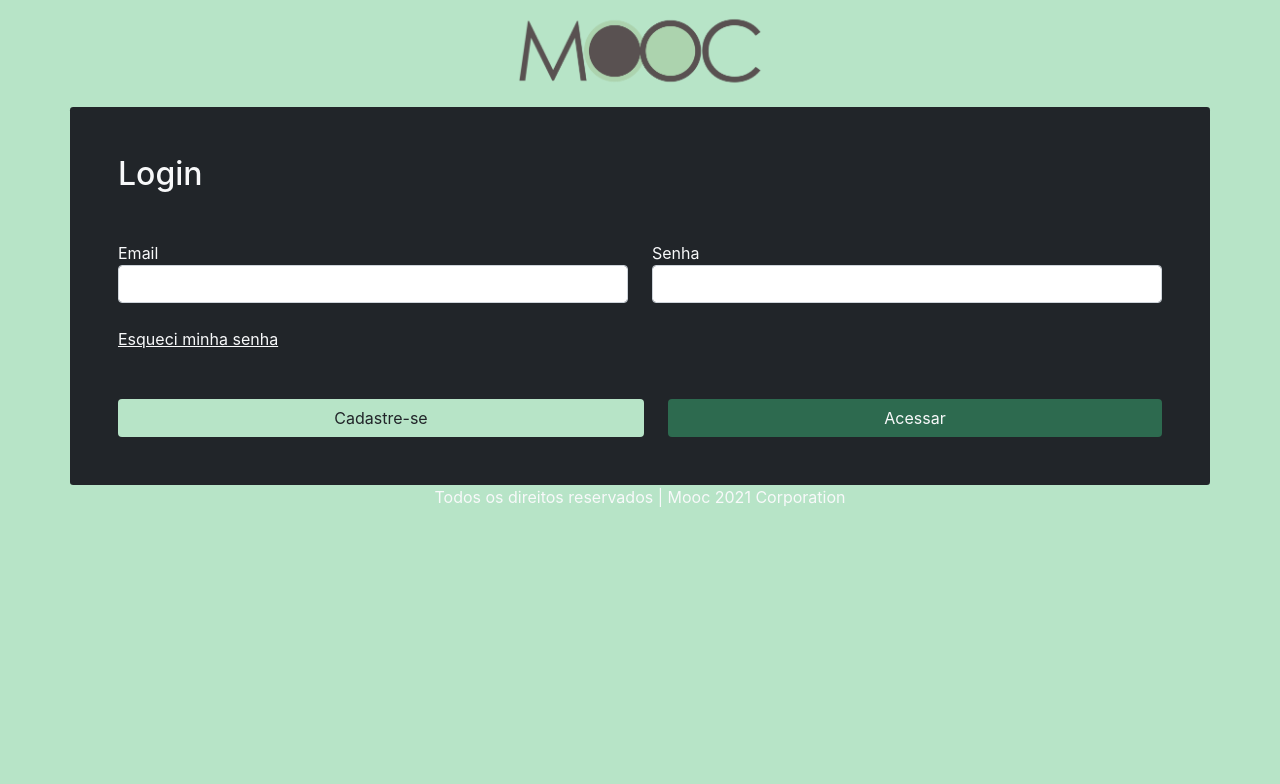
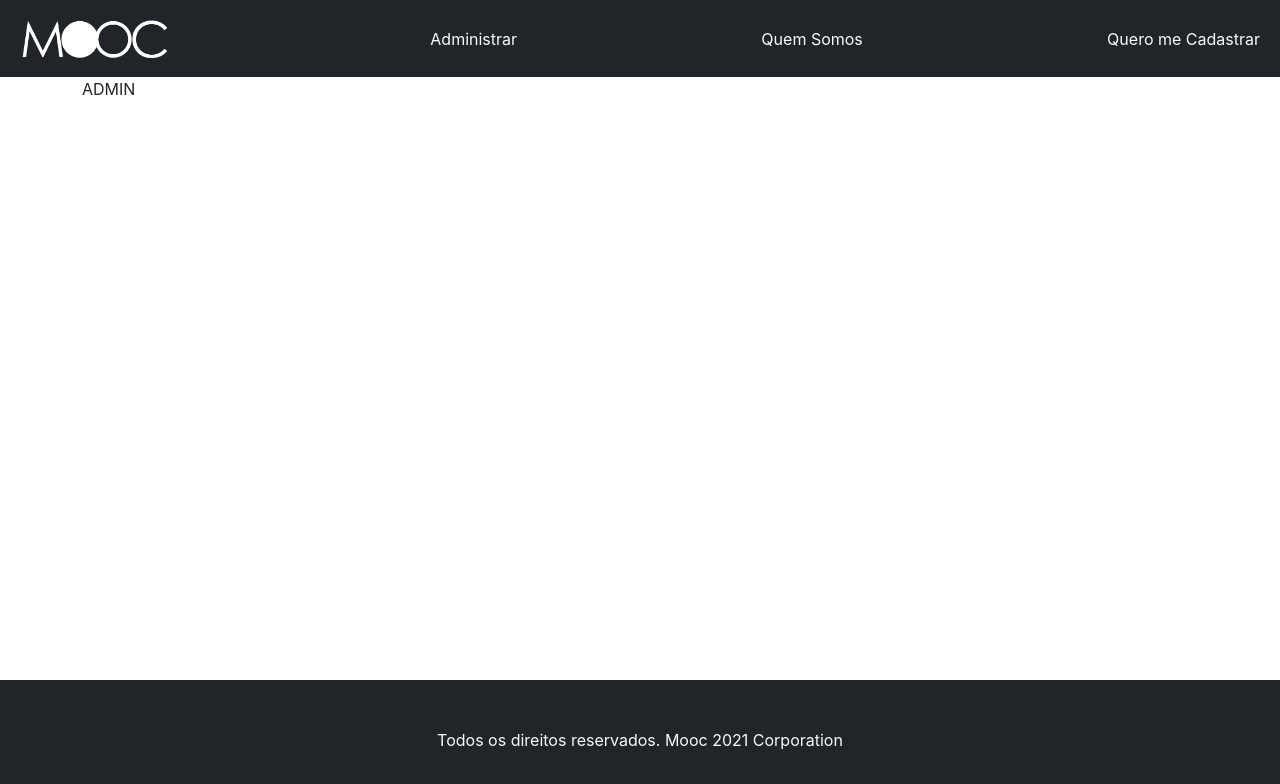
Before and after one commit to Challenge-FIAP/frontend-moocbank, a React (Create React App) app: page /admin in a window 1280 px wide. Shown: the top 784 px of the page. Built offline with nearby package versions, Linux system fonts and the light colour scheme.

Commit message:
Refatorando estrutura e fazendo roda de cadastro funcionar

```diff
--- a/src/App.js
+++ b/src/App.js
@@ -1,9 +1,10 @@
-import Login from "./components/Login"
-import Cadastro from "./components/Cadastro"
-import Home from "./components/Home"
-import QuemSomos from "./components/QuemSomos"
+import Login from "./views/Login"
+import Cadastro from "./views/Cadastro"
+import Home from "./views/Home"
+import QuemSomos from "./views/QuemSomos"
+import Admin from "./views/Admin"
 
-import { Route, Routes } from 'react-router-dom';
+import { Route, Routes } from "react-router-dom"
 
 function App() {
   return (
@@ -13,12 +14,10 @@ function App() {
         <Route path='/register' element={<Cadastro />} />
         <Route path='/home' element={<Home />} />
         <Route path='/about' element={<QuemSomos />} />
+        <Route path='/admin' element={<Admin />} />
         <Route path='*' element={<Login />} />
       </Routes>
     </main>
-    // <div className="App container-fluid bg-light-green">
-    //   <Login />
-    // </div>
   )
 }
 
--- a/src/components/Menu.js
+++ b/src/components/Menu.js
@@ -1,25 +1,29 @@
 import React from 'react'
 import { Link } from 'react-router-dom';
 
-const Menu = () => {
+const Menu = ({ admin }) => {
   return(
-    <nav className="navbar w-100 bg-dark text-light p-3">
+    <nav className={`navbar w-100 bg-dark text-light ${admin ? 'p-1' : 'p-3'}`}>
       <ul className="m-0 p-0 mx-3 navbar-nav flex-row justify-content-between align-items-center w-100">
         <Link className="navbar-brand text-light" to="/">
           <img src="./images/mooc_logo_branco.png" className="w-150px" alt="Logo Mooc Branco" />
         </Link>
-        <li className="nav-item">
-          <a href="#" className="nav-link text-light">Nosso Trabalho</a>
-        </li>
+        <Link className="nav-item d-flex justify-content-center align-items-center text-light text-decoration-none" to="/admin">
+          Administrar
+        </Link>
         <Link className="nav-item d-flex justify-content-center align-items-center text-light text-decoration-none" to="/about">
           Quem Somos
         </Link>
         <Link className="nav-item d-flex justify-content-center align-items-center text-light text-decoration-none" to="/register">
           Quero me Cadastrar
         </Link>
-        <Link className="nav-item btn btn-outline-green" to="/">
-          Acessar minha conta
-        </Link>
+        { !admin &&
+          <>
+            <Link className="nav-item btn btn-outline-green" to="/">
+              Acessar minha conta
+            </Link>
+          </>
+        }
       </ul>
     </nav>
   )
--- /dev/null
+++ b/src/views/Admin.js
@@ -0,0 +1,16 @@
+import Menu from "../components/Menu"
+import Footer from "../components/Footer"
+
+const Admin = () => {
+  return (
+    <div className="w-100 h-100 d-flex flex-column">
+      <Menu admin={true} />
+      <div className="flex-grow-1 container d-flex flex-wrap w-100">
+        ADMIN
+      </div>
+      <Footer />
+    </div>
+  )
+}
+
+export default Admin
--- a/src/components/Cadastro.js
+++ b/src/views/Cadastro.js
@@ -1,8 +1,8 @@
 import React, { useState } from "react"
 import axios from "axios"
-import Input from "./Input"
-import Menu from "./Menu"
-import Footer from "./Footer"
+import Input from "../components/Input"
+import Menu from "../components/Menu"
+import Footer from "../components/Footer"
 
 const formData = {
   email: "",
@@ -22,8 +22,10 @@ const Cadastro = () => {
 
   const postCadastro = async cadastro => {
     try {
+      if(!cadastro.name || !cadastro.password) return false
       setIsLoading(true)
-      const response = await axios.post(`http://localhost:8080/api/user`, cadastro)
+      const filterCadastro = { nome: cadastro.name, idade: 21, documento: '688.822.310-89', senha: cadastro.password }
+      const response = await axios.post(`http://localhost:8080/api/user`, filterCadastro)
       if(!response || typeof response != "object") throw new Error("Retorno da API incorreto")
       setIsLoading(false)
     }catch(e) {
@@ -86,9 +88,10 @@ const Cadastro = () => {
           </div>
           <div className="col-md-3">
             <Input
-              name="phone"
-              onChange={e => setInput({ phone: e.target.value })}
-              label="Telefone"
+              name="password"
+              onChange={e => setInput({ password: e.target.value })}
+              label="Senha"
+              type="password"
             />
           </div>
         </div>
--- a/src/components/Home.js
+++ b/src/views/Home.js
@@ -1,6 +1,6 @@
 import React from "react"
-import Menu from "./Menu"
-import Footer from "./Footer"
+import Menu from "../components/Menu"
+import Footer from "../components/Footer"
 
 const Home = () => {
   return (
--- a/src/components/Login.js
+++ b/src/views/Login.js
@@ -1,5 +1,5 @@
 import React, { useState } from "react"
-import Input from "./Input"
+import Input from "../components/Input"
 import { Link } from 'react-router-dom';
 
 const formData = {
@@ -15,22 +15,22 @@ const Login = () => {
   }
 
   return (
-    <div className="d-flex flex-column justify-center align-center bg-green w-100 h-100">
+    <div className="d-flex flex-column justify-center align-center w-100 h-100">
       <h1 className="fs-4 text-center">
         <img src="./images/mooc_logo.png" className="w-250px" alt="Logo da Mooc" />
       </h1>
       <div className="container-sm p-5 bg-dark rounded-1 text-light">
         <h2 className="mb-5"> Login </h2>
         <form>
-          <div className="row">
-            <div className="form-group col-md-6">
+          <div className="row d-flex flex-column">
+            <div className="form-group col-md-12">
               <Input
                 name="email"
                 onChange={e => setInput({ email: e.target.value })}
                 label="Email"
               />
             </div>
-            <div className="form-group col-md-6">
+            <div className="form-group col-md-12">
               <Input
                 name="password"
                 type="password"
@@ -49,7 +49,7 @@ const Login = () => {
           </div>
         </form>
       </div>
-      <p className="text-light text-center">Todos os direitos reservados | Mooc 2021 Corporation </p>
+      <p className="text-center">Todos os direitos reservados | Mooc 2021 Corporation </p>
     </div>
   )
 }
--- a/src/components/QuemSomos.js
+++ b/src/views/QuemSomos.js
@@ -1,6 +1,6 @@
 import React from "react"
-import Menu from "./Menu"
-import Footer from "./Footer"
+import Menu from "../components/Menu"
+import Footer from "../components/Footer"
 
 const QuemSomos = () => {
   return (
```
